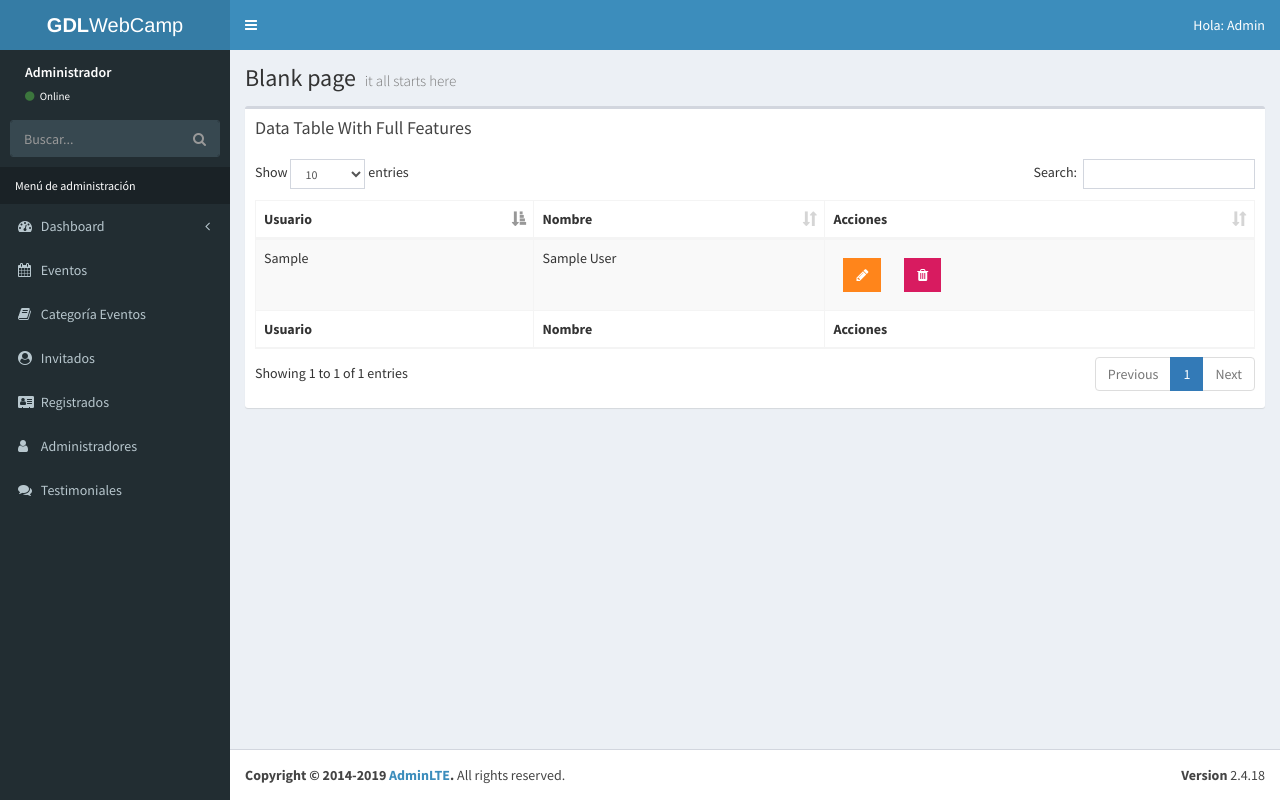
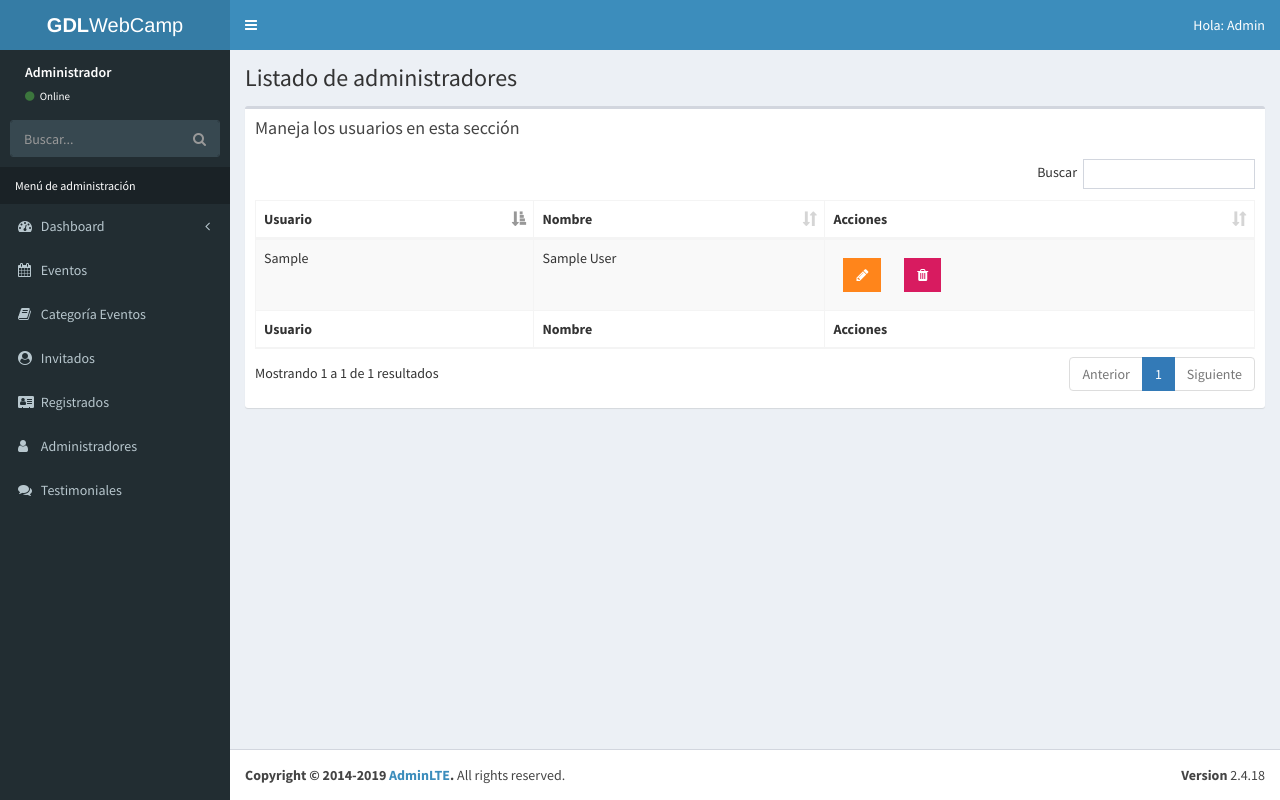
Before and after one commit to skxnxr/gdlwebcamp-PHP-SQL, a PHP site: page /gdlwebcamp/admin/lista-admin.php in a window 1280 px wide. Run offline with PHP 8.4, Linux system fonts and the light colour scheme; the visitor is signed in with stand-in values (Sample User, id 1); tables that the repository leaves empty or names only in its code hold one stand-in row (values such as "Sample post").

Commit message:
Finalizado el video 444

```diff
--- a/admin/js/app.js
+++ b/admin/js/app.js
@@ -4,14 +4,26 @@ $(document).ready(function () {
 
 
 
-    $('#example1').DataTable()
-    $('#example2').DataTable({
+    $('#registros').DataTable({
       'paging'      : true,
+      'pageLenght'  : 3,
       'lengthChange': false,
-      'searching'   : false,
+      'searching'   : true,
       'ordering'    : true,
       'info'        : true,
-      'autoWidth'   : false
+      'autoWidth'   : false,
+      'language' : {
+        paginate : {
+          next: 'Siguiente',
+          previous: 'Anterior',
+          last: 'Último',
+          first: 'Primero'
+        },
+        info: 'Mostrando _START_ a _END_ de _TOTAL_ resultados',
+        emptyTable: 'No hay registros',
+        infoEmpty: '0 registros',
+        search: 'Buscar'
+      }
 
   });
 })
--- a/admin/lista-admin.php
+++ b/admin/lista-admin.php
@@ -13,8 +13,8 @@ include_once 'templates/navegacion.php';
     <!-- Content Header (Page header) -->
     <section class="content-header">
       <h1>
-        Blank page
-        <small>it all starts here</small>
+        Listado de administradores
+        <!-- <small>it all starts here</small> -->
       </h1>
     </section>
 
@@ -25,11 +25,11 @@ include_once 'templates/navegacion.php';
 
           <div class="box">
             <div class="box-header">
-              <h3 class="box-title">Data Table With Full Features</h3>
+              <h3 class="box-title">Maneja los usuarios en esta sección </h3>
             </div>
             <!-- /.box-header -->
             <div class="box-body">
-              <table id="example1" class="table table-bordered table-striped">
+              <table id="registros" class="table table-bordered table-striped">
                 <thead>
                 <tr>
                   <th>Usuario</th>
```
